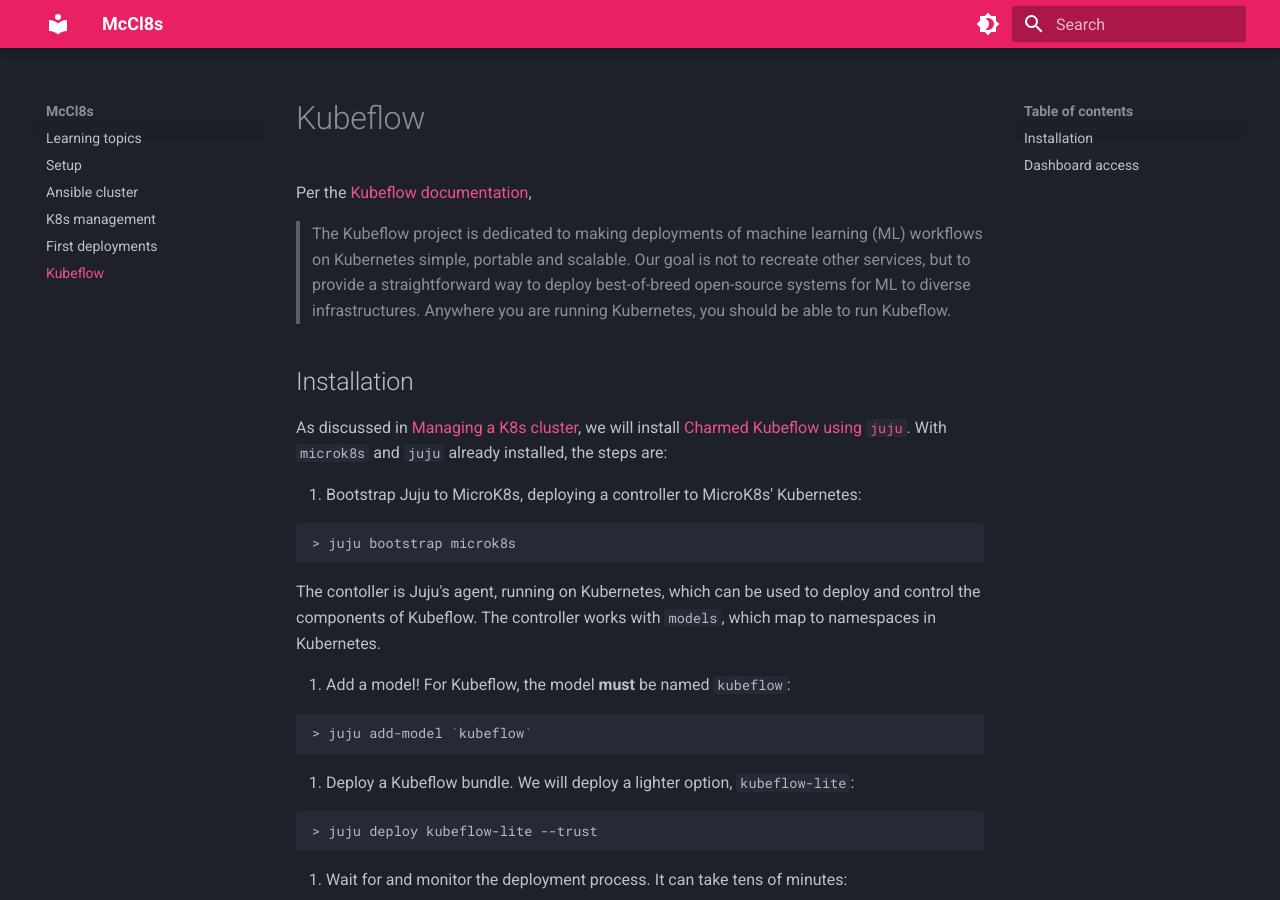
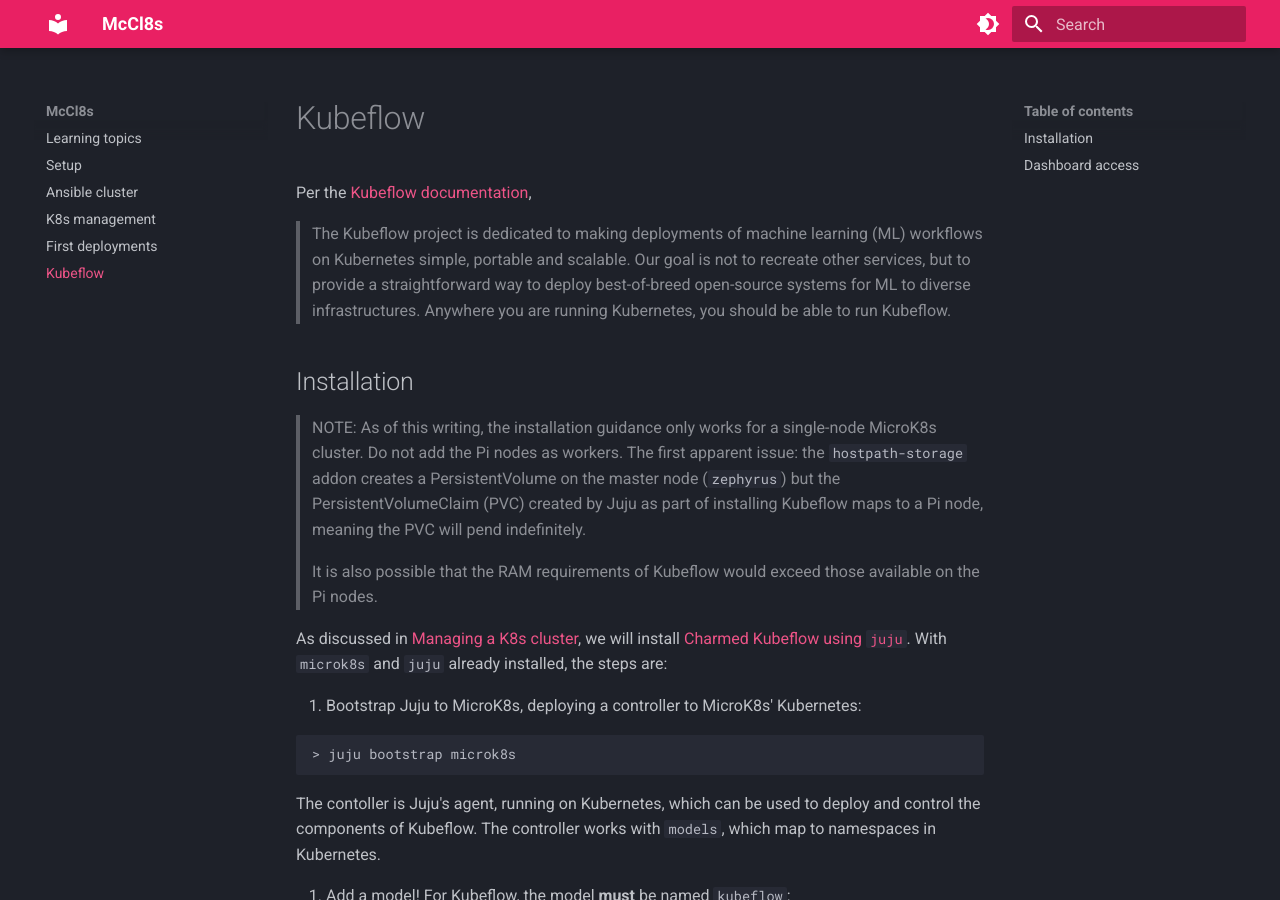
Before and after one commit to McClunatic/k8s-learning, an MkDocs documentation site: the page built from docs/kubeflow.md, in a window 1280 px wide and 900 px high. Built offline with MkDocs 1.6.1 and Material for MkDocs 9.7.7, drawn with Linux system fonts in a browser that asks for light colours.

Commit message:
Add Pi disclaimer in kubeflow docs

```diff
--- a/docs/kubeflow.md
+++ b/docs/kubeflow.md
@@ -9,6 +9,16 @@
 > you are running Kubernetes, you should be able to run Kubeflow.
 
 ## Installation
+
+> NOTE: As of this writing, the installation guidance only works for a
+> single-node MicroK8s cluster. Do not add the Pi nodes as workers. The
+> first apparent issue: the `hostpath-storage` addon creates a PersistentVolume
+> on the master node (`zephyrus`) but the PersistentVolumeClaim (PVC) created
+> by Juju as part of installing Kubeflow maps to a Pi node, meaning the
+> PVC will pend indefinitely.
+>
+> It is also possible that the RAM requirements of Kubeflow would exceed
+> those available on the Pi nodes.
 
 As discussed in [Managing a K8s cluster](k8s_management.md#juju), we will
 install
```
